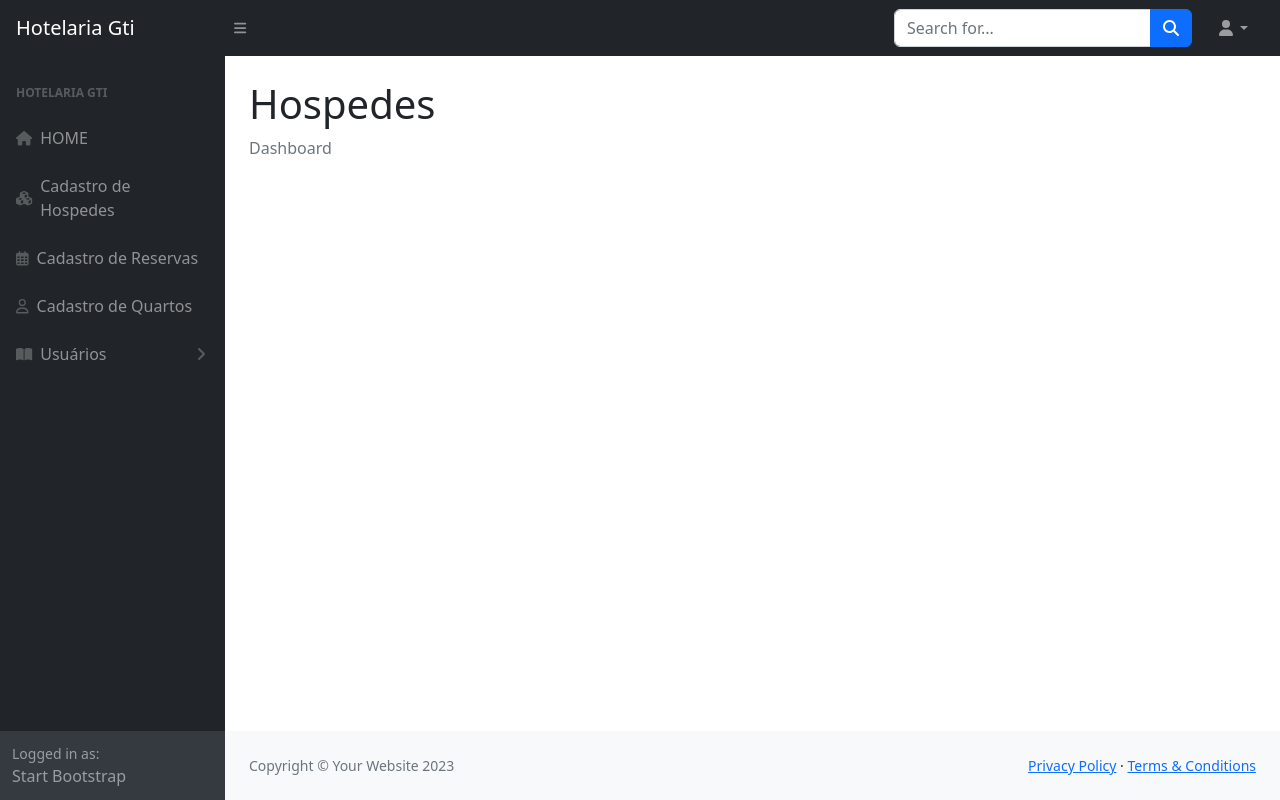
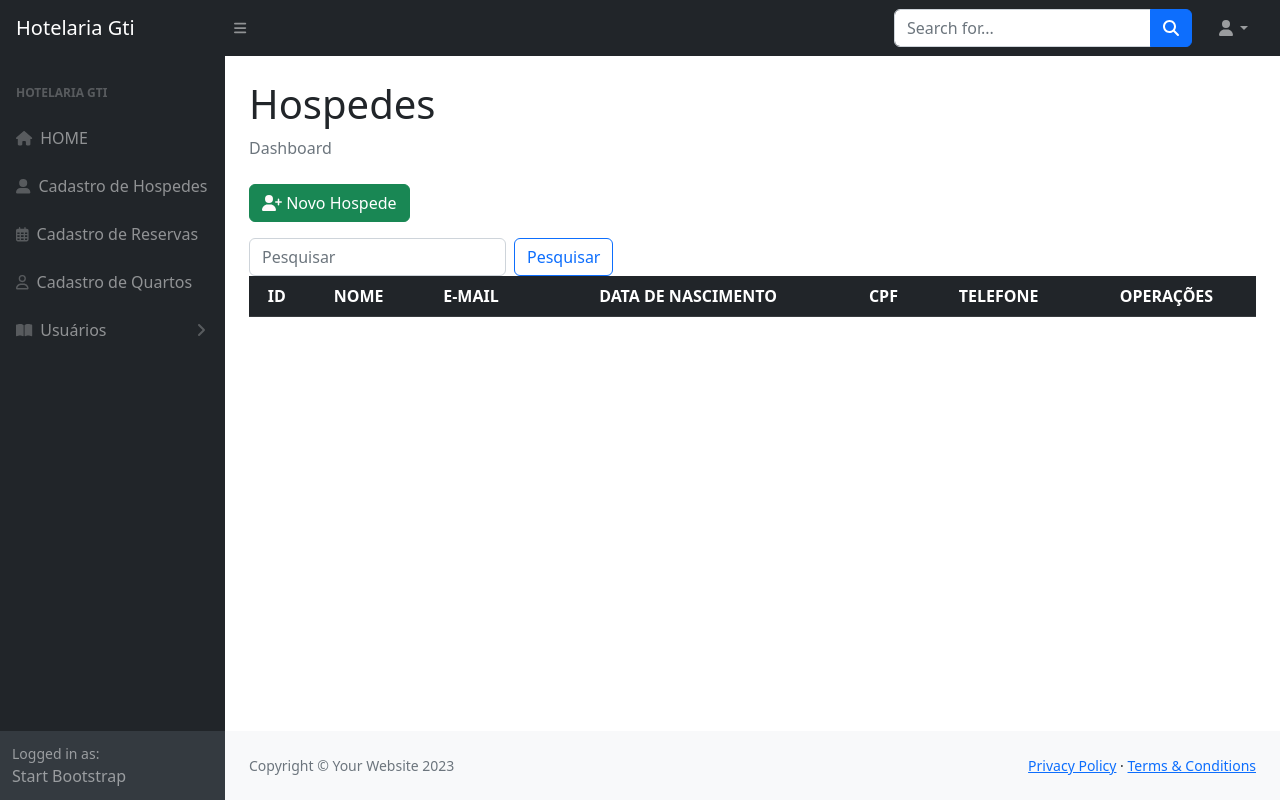
Before and after one commit to Matiasgith/hotelaria-gti, a Django app: page /hospedes/ in a window 1280 px wide. Run offline with Django 4.2, Linux system fonts and the light colour scheme; lists and menus that the app fills with data are empty; some libraries are stand-ins or nearby versions.

Commit message:
Atualizei o base

```diff
--- a/base_templates/base_hotelaria.html
+++ b/base_templates/base_hotelaria.html
@@ -57,12 +57,10 @@
                             HOME
                         </a>
                         <!-- <div class="sb-sidenav-menu-heading">Interface</div> -->
-                        <a class="nav-link">
-                            <div class="sb-nav-link-icon"><i class="fa-solid fa-cubes"></i></div>
+                        <a class="nav-link" href="{% url 'hos_index' %}">
+                            <div class="sb-nav-link-icon"><i class="fa-solid fa-user-large"></i></div>
                             Cadastro de Hospedes
-                            <!-- <div class="sb-sidenav-collapse-arrow"><i class="fas fa-angle-down"></i></div> -->
                         </a>
-
 
 
                         <!-- <div class="collapse" id="collapseLayouts" aria-labelledby="headingOne"
--- a/hospedes/templates/hospedes/index.html
+++ b/hospedes/templates/hospedes/index.html
@@ -5,6 +5,56 @@
 {% block titulo %} Hospedes {% endblock titulo %}
 
 {% block conteudo %}
+<p><a href=""><button class="btn btn-success" type="button"> <i class="fa-solid fa-user-plus" style="color: #fffafa;"></i> Novo Hospede</button></a></p>
+        <form method='GET' enctype='multipart/form-data'>
+                {% csrf_token %}
+                <div class="row g-2 align-items-center">
+                <div class="col-auto">
+                        <input type="search" name='search' class="form-control mr-sm-2" autocomplete="off"  placeholder="Pesquisar">
+                </div>
+                <div class="col-auto">
+                        <button class="form-control btn btn-outline-primary" type="submit">Pesquisar</button>
+                </div>
+                </div>
+        </form>
+        <div class="table-content table-responsive text-center">
 
+                <table class="table table-hover">
+                        <thead class="table-dark">
+                                <tr>
+                                        <th>ID</th>
+                                        <th>NOME</th>
+                                        <th>E-MAIL</th>
+                                        <th>DATA DE NASCIMENTO</th>
+                                        <th>CPF</th>
+                                        <th>TELEFONE</th>
+                                        <th colspan="3" class="text-md-center">OPERAÇÕES</th>
+                                </tr>
+                        </thead>
+                        <tbody>
+                                {% for produto in categorias %}
+                                <tr>
+                                    <td>{{ produto.id }}</td>
+                                    <td>{{ produto.nome }}</td>
+                                    <td>{{ produto.preco }}</td>
+                                    <td>{{ produto.descricao }}</td>
+                                    <td>{{ produto.categoria.nome }}</td>
+                                    <td><a href="{% url 'prod_detalhes' produto.id %}"><button type="button" class="btn btn-primary btn-sm">Exibir</button></a></td>
+                                    <td><a href="{% url 'prod_editar' produto.id %}"><button type="button" class="btn btn-secondary btn-sm">Editar</button></a></td>
+                                    <td><button onclick="confirmDelete({{ produto.id }})" type="button" class="btn btn-danger btn-sm">Remover</button></td>
+                                <script>
+                                        function confirmDelete(produtoId) {
+                                            if (confirm('Tem certeza que deseja excluir?')) {
+                                                window.location.href = `/produtos/remover/${produtoId}/`;
+                                            }
+                                        }
+                                </script>
+                                </tr>
+                                {% endfor %}
+
+                        </tbody>
+                </table>
+
+        </div>
 
 {% endblock conteudo %}
--- a/hospedes/urls.py
+++ b/hospedes/urls.py
@@ -4,5 +4,5 @@ from . import views
 
 
 urlpatterns = [
-    path('', views.index, name='index'),
+    path('', views.index, name='hos_index'),
 ]
--- a/hospedes/views.py
+++ b/hospedes/views.py
@@ -2,7 +2,8 @@ from django.shortcuts import render, redirect, get_object_or_404
 from django.contrib import messages
 from django.db.models import Q
 
+def index(request):
+    return render(request, 'hospedes/index.html')
 
-def index(request):
-
-    return render(request, 'hospedes/index.html')
+def hos_lista(request):
+    return render(request, 'hospedes/hospedes_lista.html')
```
Also changed, not shown: 1 other file.
